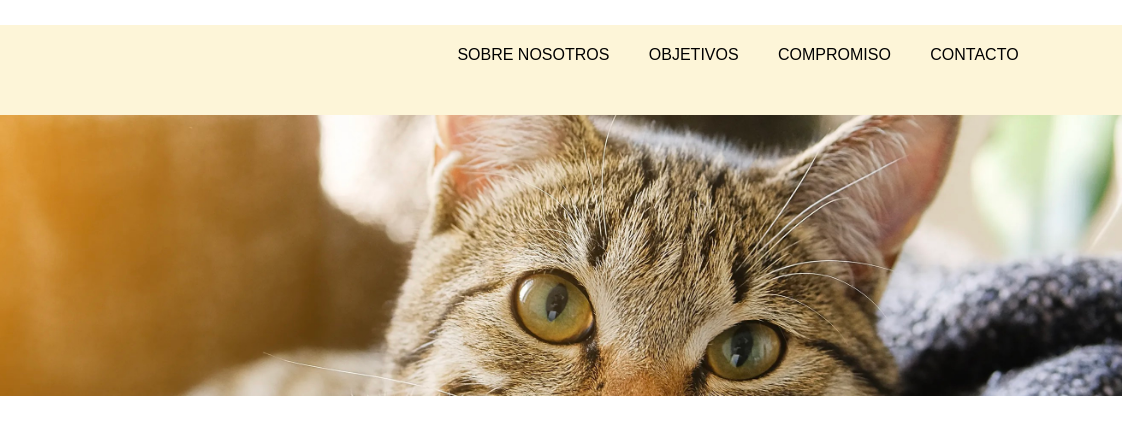
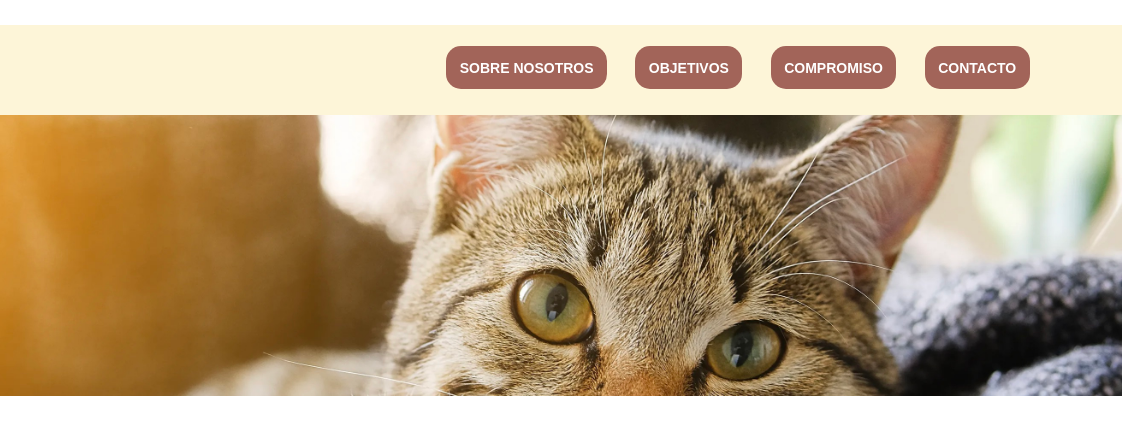
Before and after one commit to CristopherVanegas/collaborativeProjects, a plain HTML site: page paginaEstaticaDeGatitos/index.html in a window 1280 px wide. Shown: the full height of the page, 158-1280 px from the left. Drawn offline with Linux system fonts and the light colour scheme.

Commit message:
CHANGED classes from <a> elements to ul and RENAMED it to "navBarItems "

```diff
--- a/paginaEstaticaDeGatitos/index.html
+++ b/paginaEstaticaDeGatitos/index.html
@@ -9,7 +9,6 @@
 </head>
 <body>
     <main class="content">
-
         <picture>
             <img class="banner_picture" src="./srcs/pictures/banner_photo/3C09E544-514F-4890-83CC-67869D00B9A3_1_201_a.jpeg" alt="gatitos_picture_16:9">
         </picture>
@@ -23,11 +22,11 @@
             </div>
             <div class="rightNavbar">
                 <class class="menuDesktop">
-                    <ul>
-                        <li class="navBarItem"><a>SOBRE NOSOTROS</a></li>
-                        <li class="navBarItem"><a>OBJETIVOS</a></li> <!--General obejective and specifics-->
-                        <li class="navBarItem"><a>COMPROMISO</a></li>
-                        <li class="navBarItem"><a>CONTACTO</a></li>
+                    <ul class="navBarItems">
+                        <li class=""><a>SOBRE NOSOTROS</a></li>
+                        <li class=""><a>OBJETIVOS</a></li> <!--General obejective and specifics-->
+                        <li class=""><a>COMPROMISO</a></li>
+                        <li class=""><a>CONTACTO</a></li>
 
 
                     </ul>
```
